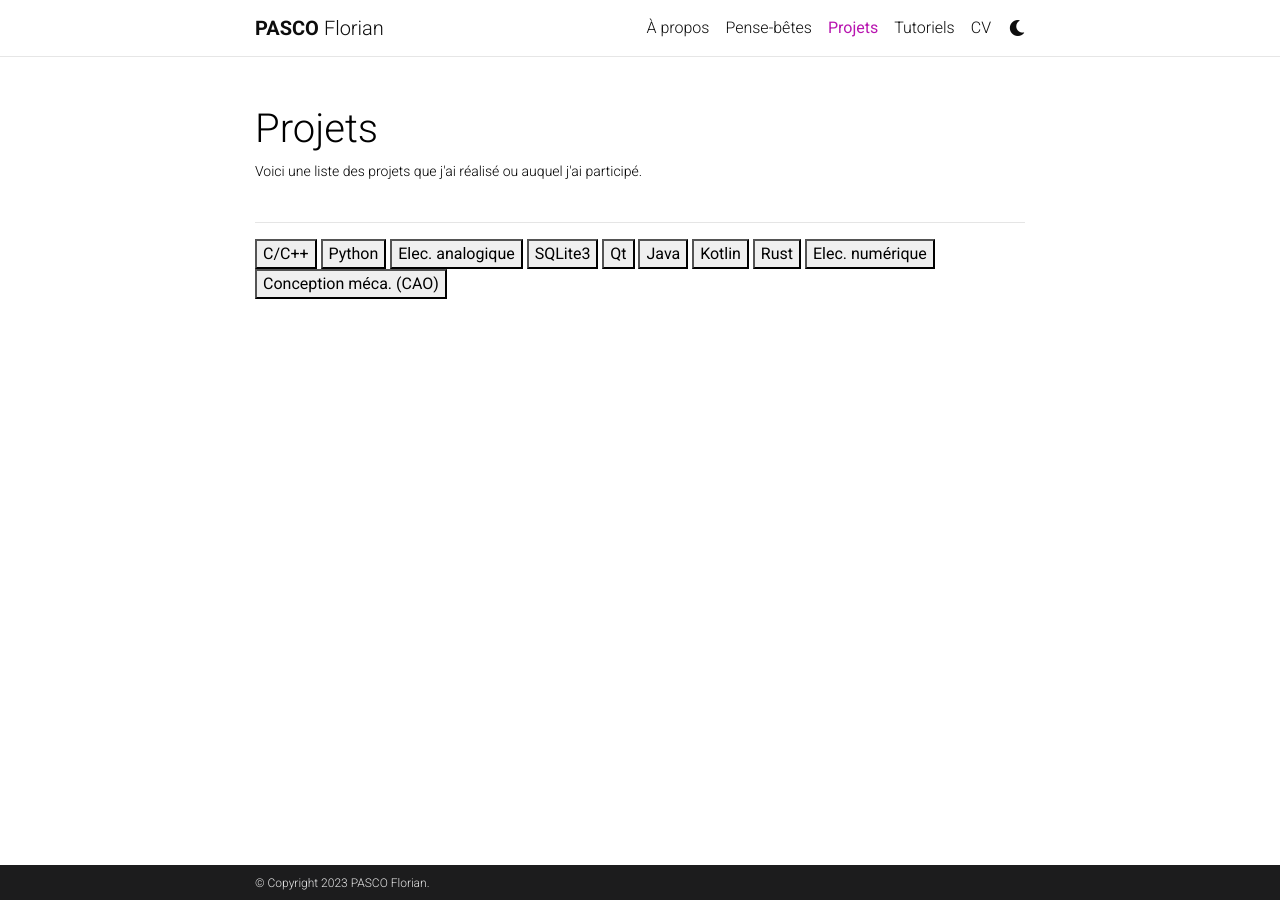
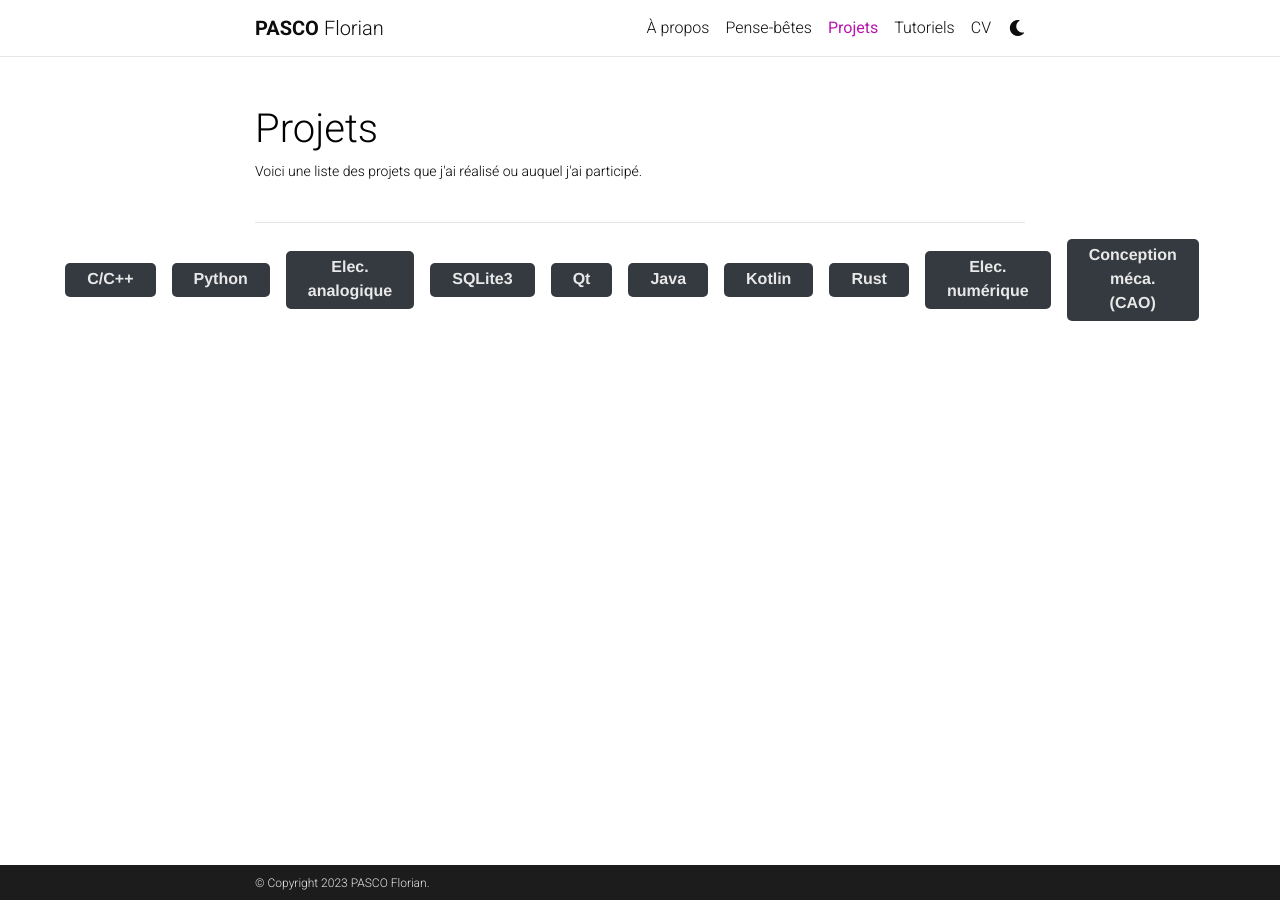
Before and after one commit to mpek29/mpek29.github.io, a Jekyll site: the page built from _pages/projects.md, in a window 1280 px wide. Built offline with Jekyll 4.4.1, drawn with Linux system fonts in a browser that asks for light colours; comment, search, counter and statistics services are not loaded; a style sheet for code colours, icons or effects is not loaded.

Commit message:
New project page

```diff
--- a/_pages/projects.md
+++ b/_pages/projects.md
@@ -10,9 +10,9 @@ display_categories: [C/C++, Python, Elec. analogique, SQLite3, Qt, Java, Kotlin,
 <!-- pages/projects.md -->
 <div class="projects">
   <h2 class="category">{{ category }}</h2>
-  <nav>
+  <nav class="nav-proj" role="tablist">
     {%- for category in page.display_categories %}
-    <button>{{ category }}</button>
+    <button class="nav-btn" type="button" id="cardHover" aria-label="Open All" aria-current="All">{{ category }}</button>
     {%- endfor %}
   </nav>
   <!-- Generate cards for each project -->
--- a/_sass/_base.scss
+++ b/_sass/_base.scss
@@ -737,6 +737,41 @@ d-appendix a:hover,
 d-appendix a.footnote-backlink:hover {
  color:var(--global-hover-color) !important
 }
+
+.nav-proj {
+  -moz-box-align: center;
+  align-items: center;
+  -moz-box-pack: center;
+  justify-content: center;
+  min-height: 43px;
+  display: -ms-flexbox !important;
+  display: flex !important;
+  margin: 0px;
+  padding: 0px;
+  box-sizing: border-box;
+  box-sizing: border-box;
+}
+
+.nav-btn {
+  font-weight: 900 !important;
+  color: rgb(232, 232, 232);
+  background: var(--gray-dark);
+  padding: 5px 22px;
+  margin: 0px 1rem 0px 0px;
+  font-size: calc(var(--font-sm) + 0.9px);
+  transition: all 0.3s ease 0s;
+  cursor: pointer;
+  border: medium none;
+  border-radius: 5px;
+  -webkit-appearance: button;
+  font-family: "Blorado", sans-serif;
+  text-rendering: geometricprecision;
+  text-transform: none;
+  overflow: visible;
+  line-height: inherit;
+  box-sizing: border-box;
+}
+
 @media (max-width: 1024px) {
  d-article d-contents {
   display:block;
```
